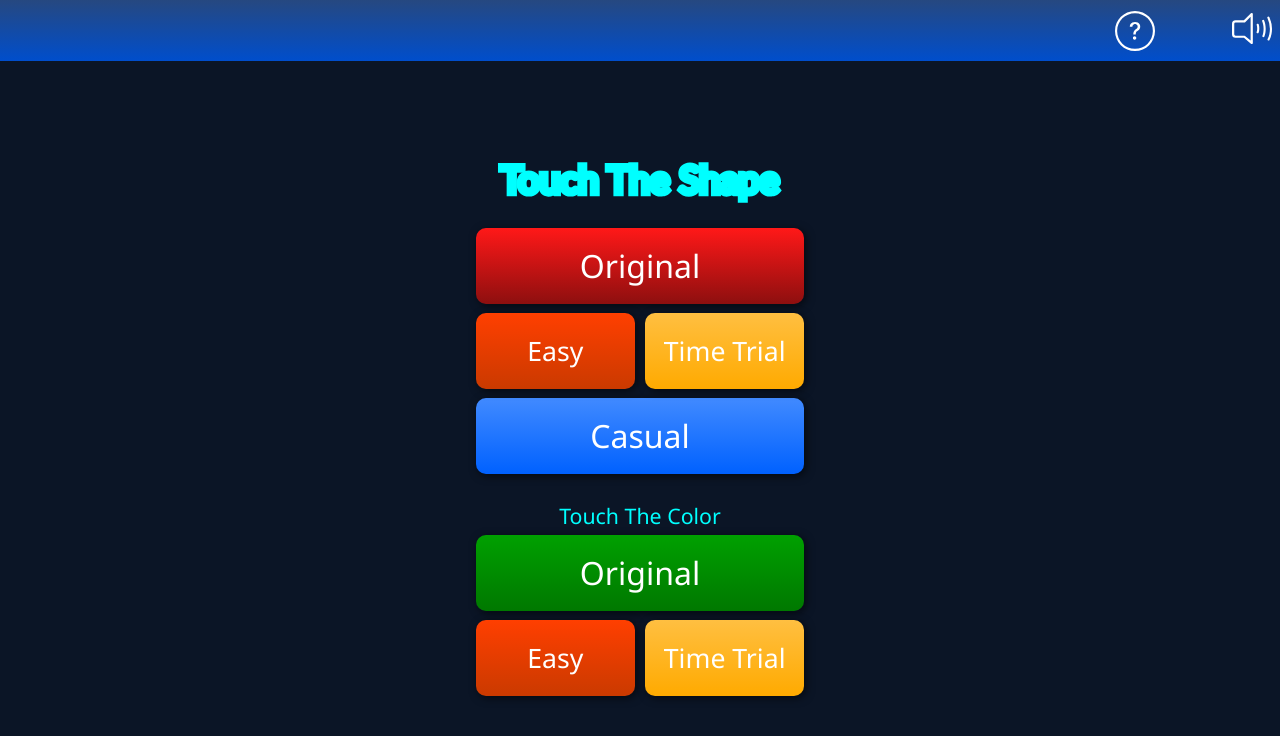
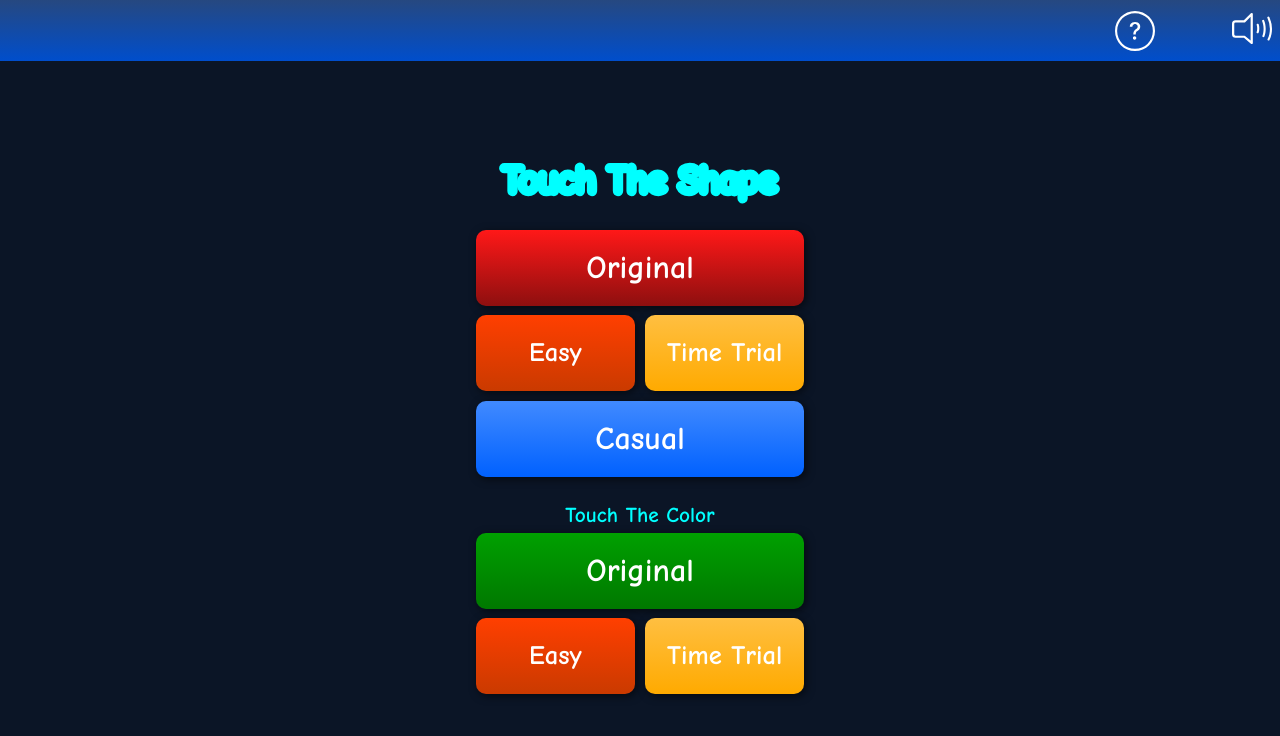
Before and after one commit to paulz-nz/TouchTheShape, a plain HTML site: page index.html in a window 1280 px wide. Drawn offline with Linux system fonts and the light colour scheme.

Commit message:
Added fonts

```diff
--- a/css/default.css
+++ b/css/default.css
@@ -1,6 +1,6 @@
 html,
 body {
-    font-family: "Segoe UI", Calibri, Arial, sans-serif;
+    font-family: "Comic Neue", Calibri, "Segoe UI", Arial, sans-serif;
     width: 100%;
     height: 100%;
     padding: 0;
@@ -16,6 +16,7 @@ body {
     -ms-user-select: none;
     user-select: none;
     cursor: default;
+    font-weight: bold;
 }
 
 .dark-theme {
@@ -41,7 +42,7 @@ body {
 }
 
 .light-theme .logo {
-    -webkit-text-stroke: 5pt #1a2f53;
+    -webkit-text-stroke: 6pt #1a2f53;
 }
 
 .screen {
@@ -155,9 +156,9 @@ body {
     /* background-position: center; */
     /* background: url('../images/heading-logo.png') no-repeat; */
     font-size: 28pt;
-    -webkit-text-stroke: 5pt aqua;
-    font-family: Calibri, "Comic Sans MS", "Comic Sans", cursive;
+    -webkit-text-stroke: 6pt aqua;
     text-align: center;
+    font-weight: normal;
 }
 
 .start-buttons {
@@ -296,6 +297,7 @@ body {
 
 .end-stats span {
     font-size: 18pt;
+    font-weight: normal;
 }
 
 #ENDSCORE,
@@ -493,6 +495,7 @@ body {
 .help-about {
     clear: both;
     font-size: 10pt;
+    font-weight: normal;
 }
 
 .help-red {
@@ -575,7 +578,6 @@ body {
     font-size: 20pt;
     cursor: pointer;
     font-weight: lighter;
-    font-family: monospace;
 }
 
 .hide {
@@ -637,3 +639,63 @@ svg.red {
 svg.green {
     fill: url(#greengrad);
 }
+
+@font-face {
+    font-family: 'Comic Neue';
+    src: local('Comic Neue Light'), local('ComicNeue-Light'),
+        url('../fonts/ComicNeue-Light.woff2') format('woff2'),
+        url('fonts/ComicNeue-Light.woff') format('woff');
+    font-weight: 300;
+    font-style: normal;
+    font-display: swap;
+}
+
+@font-face {
+    font-family: 'Comic Neue';
+    src: local('Comic Neue Italic'), local('ComicNeue-Italic'),
+        url('../fonts/ComicNeue-Italic.woff2') format('woff2'),
+        url('../fonts/ComicNeue-Italic.woff') format('woff');
+    font-weight: normal;
+    font-style: italic;
+    font-display: swap;
+}
+
+@font-face {
+    font-family: 'Comic Neue';
+    src: local('Comic Neue Bold'), local('ComicNeue-Bold'),
+        url('../fonts/ComicNeue-Bold.woff2') format('woff2'),
+        url('../fonts/ComicNeue-Bold.woff') format('woff');
+    font-weight: bold;
+    font-style: normal;
+    font-display: swap;
+}
+
+@font-face {
+    font-family: 'Comic Neue';
+    src: local('Comic Neue Bold Italic'), local('ComicNeue-BoldItalic'),
+        url('../fonts/ComicNeue-BoldItalic.woff2') format('woff2'),
+        url('../fonts/ComicNeue-BoldItalic.woff') format('woff');
+    font-weight: bold;
+    font-style: italic;
+    font-display: swap;
+}
+
+@font-face {
+    font-family: 'Comic Neue';
+    src: local('Comic Neue Light Italic'), local('ComicNeue-LightItalic'),
+        url('../fonts/ComicNeue-LightItalic.woff2') format('woff2'),
+        url('../fonts/ComicNeue-LightItalic.woff') format('woff');
+    font-weight: 300;
+    font-style: italic;
+    font-display: swap;
+}
+
+@font-face {
+    font-family: 'Comic Neue';
+    src: local('Comic Neue Regular'), local('ComicNeue-Regular'),
+        url('../fonts/ComicNeue-Regular.woff2') format('woff2'),
+        url('../fonts/ComicNeue-Regular.woff') format('woff');
+    font-weight: normal;
+    font-style: normal;
+    font-display: swap;
+}
```
Also changed, not shown: fonts/ComicNeue-Bold.woff (added), fonts/ComicNeue-Bold.woff2 (added), fonts/ComicNeue-BoldItalic.woff (added), fonts/ComicNeue-BoldItalic.woff2 (added), fonts/ComicNeue-Italic.woff (added), fonts/ComicNeue-Italic.woff2 (added), fonts/ComicNeue-Light.woff (added), fonts/ComicNeue-Light.woff2 (added), fonts/ComicNeue-LightItalic.woff (added), fonts/ComicNeue-LightItalic.woff2 (added), fonts/ComicNeue-Regular.woff (added), fonts/ComicNeue-Regular.woff2 (added).
